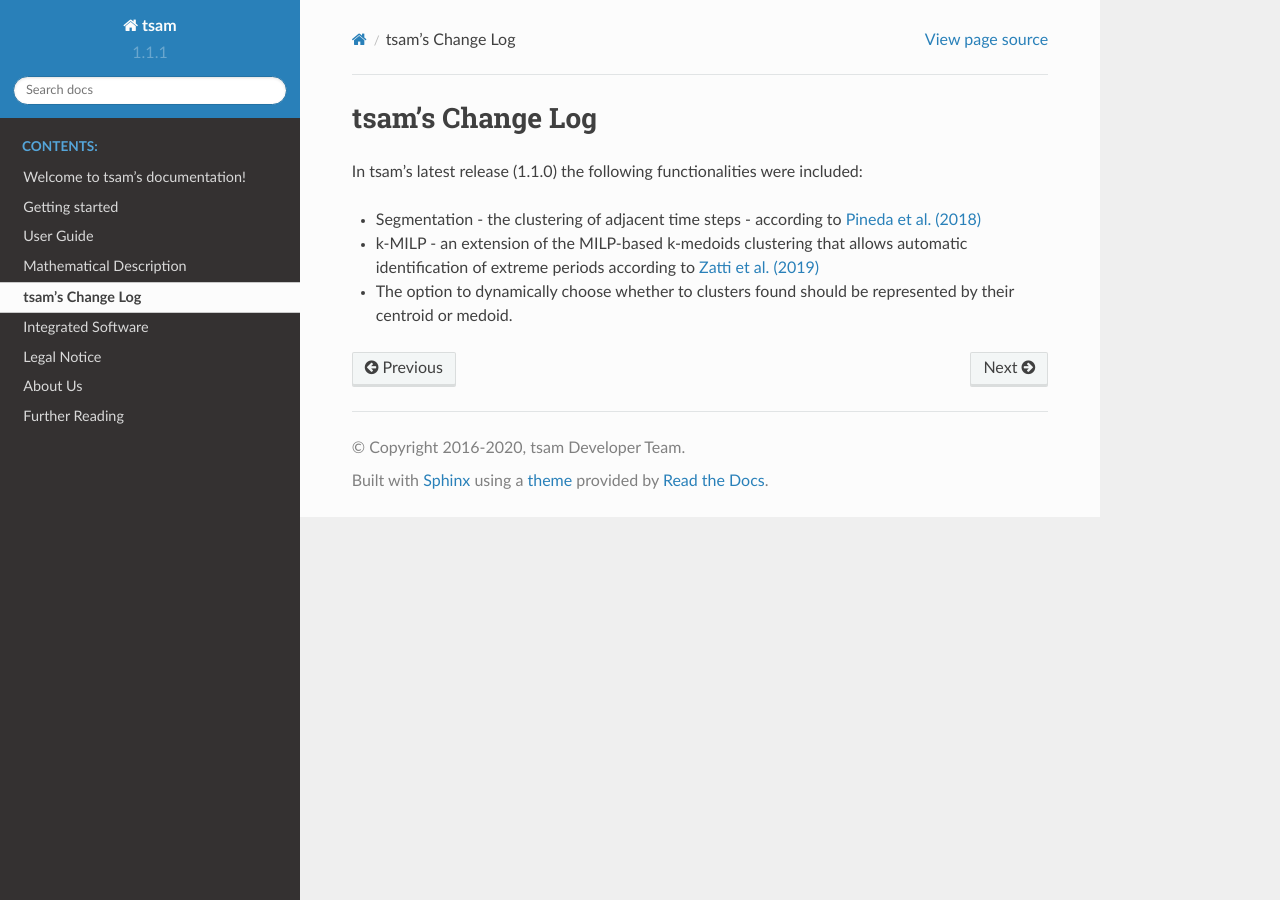
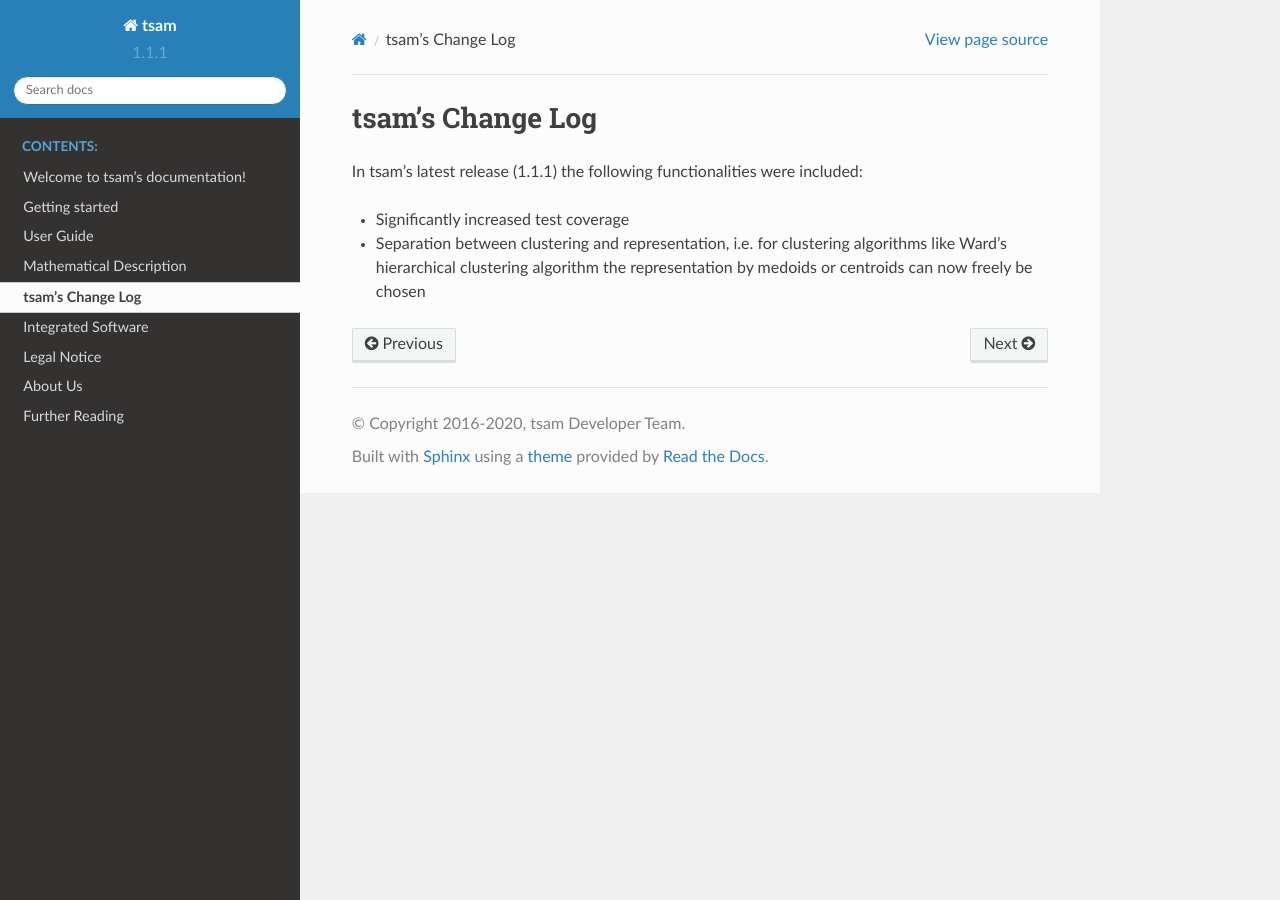
Before and after one commit to FZJ-IEK3-VSA/tsam, a Sphinx documentation site: the page built from docs/source/newsDoc.rst, in a window 1280 px wide. Built offline with Sphinx 7.4.7 and the Read the Docs theme 2.0.0, drawn with Linux system fonts in a browser that asks for light colours; formulas are drawn with MathJax 3.

Commit message:
Updated change log

```diff
--- a/docs/source/newsDoc.rst
+++ b/docs/source/newsDoc.rst
@@ -2,8 +2,7 @@
 tsam's Change Log
 #################
 
-In tsam's latest release (1.1.0) the following functionalities were included:
+In tsam's latest release (1.1.1) the following functionalities were included:
 
-* Segmentation - the clustering of adjacent time steps - according to `Pineda et al. (2018) <https://ieeexplore.ieee.org/abstract/document/8369128>`_
-* k-MILP - an extension of the MILP-based k-medoids clustering that allows automatic identification of extreme periods according to `Zatti et al. (2019) <https://www.sciencedirect.com/science/article/abs/pii/S0360544219309077>`_
-* The option to dynamically choose whether to clusters found should be represented by their centroid or medoid.
+* Significantly increased test coverage
+* Separation between clustering and representation, i.e. for clustering algorithms like Ward’s hierarchical clustering algorithm the representation by medoids or centroids can now freely be chosen
```
